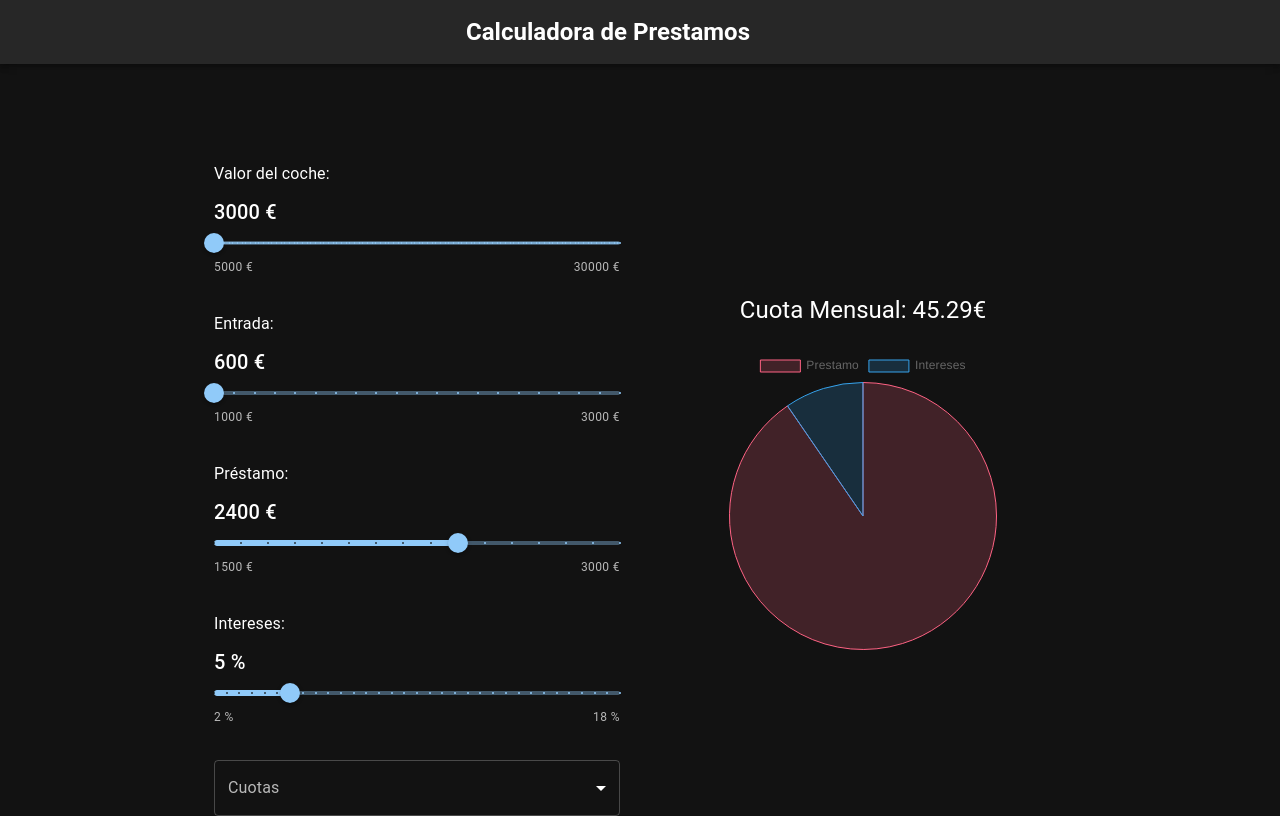
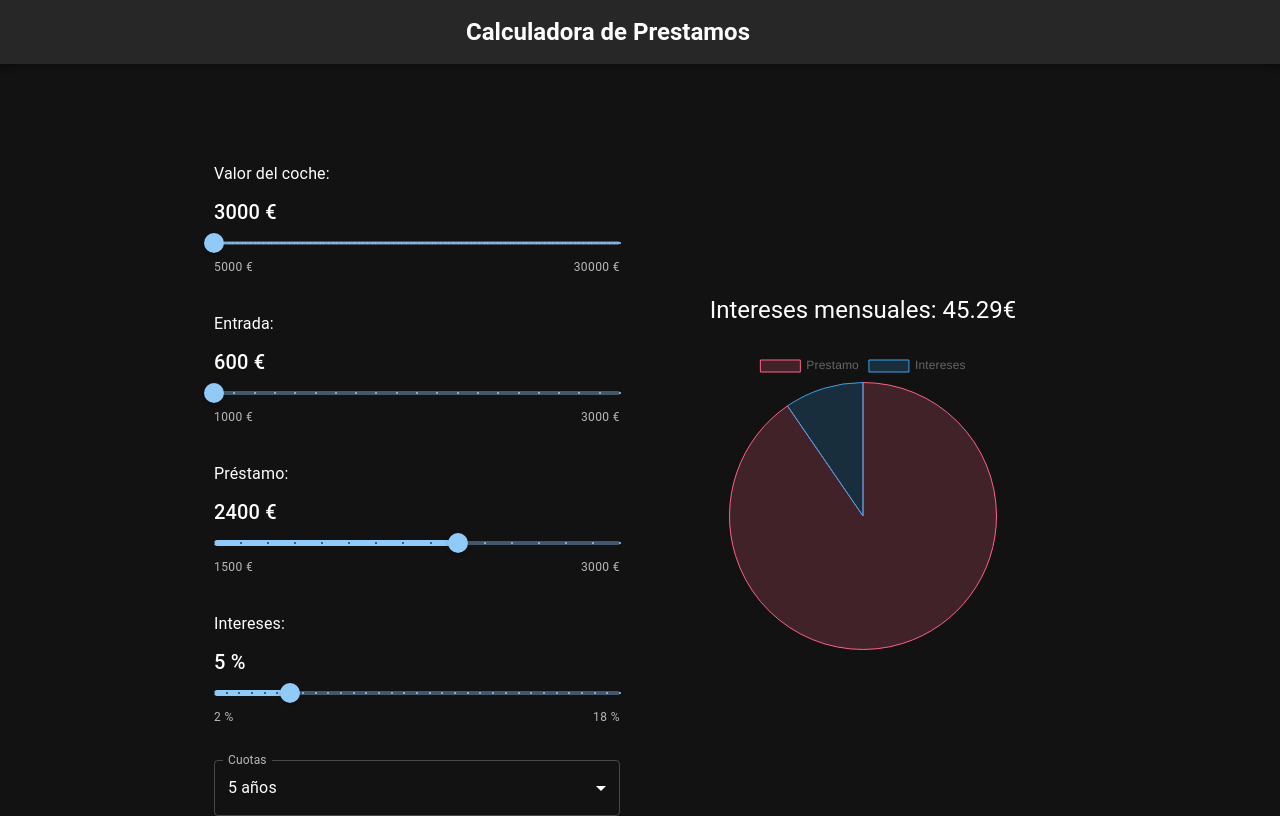
Before and after one commit to PavDev3/calculadora-prestamo, a React (Create React App) app: page / in a window 1280 px wide. Built offline with nearby package versions, Linux system fonts and the light colour scheme.

Commit message:
result graphic fixed

```diff
--- a/src/components/Result.jsx
+++ b/src/components/Result.jsx
@@ -50,7 +50,7 @@ const Result = ({sliderValue}) => {
   return (
   <Stack gap={3}>
     <Typography textAlign='center' variant='h5'>
-      Cuota Mensual: {monthlyPayment.toFixed(2)}€
+      Intereses mensuales: {monthlyPayment.toFixed(2)}€
     </Typography>
     <Stack direction='row' justifyContent='center'>
       <div>
--- a/src/components/TenureSelect.jsx
+++ b/src/components/TenureSelect.jsx
@@ -6,7 +6,7 @@ import Select from '@mui/material/Select';
 const TenureSelect = ({sliderValue, setSliderValue}) => {
 
   const handleChange = (event) => {
-    setSliderValue({...sliderValue, cuotas: event.target.value})
+    setSliderValue({...sliderValue, loanTerm: event.target.value})
 
   };
   return (
@@ -15,14 +15,14 @@ const TenureSelect = ({sliderValue, setSliderValue}) => {
         <Select
           labelId="demo-simple-select-label"
           id="demo-simple-select"
-          value={sliderValue.cuotas}
+          value={sliderValue.loanTerm}
           label="Cuotas"
           onChange={handleChange}
         >
-          <MenuItem value={24}>2 años</MenuItem>
-          <MenuItem value={36}>3 años</MenuItem>
-          <MenuItem value={48}>4 años</MenuItem>
-          <MenuItem value={60}>5 años</MenuItem>
+          <MenuItem value={2}>2 años</MenuItem>
+          <MenuItem value={3}>3 años</MenuItem>
+          <MenuItem value={4}>4 años</MenuItem>
+          <MenuItem value={5}>5 años</MenuItem>
         </Select>
       </FormControl>
   )
```
